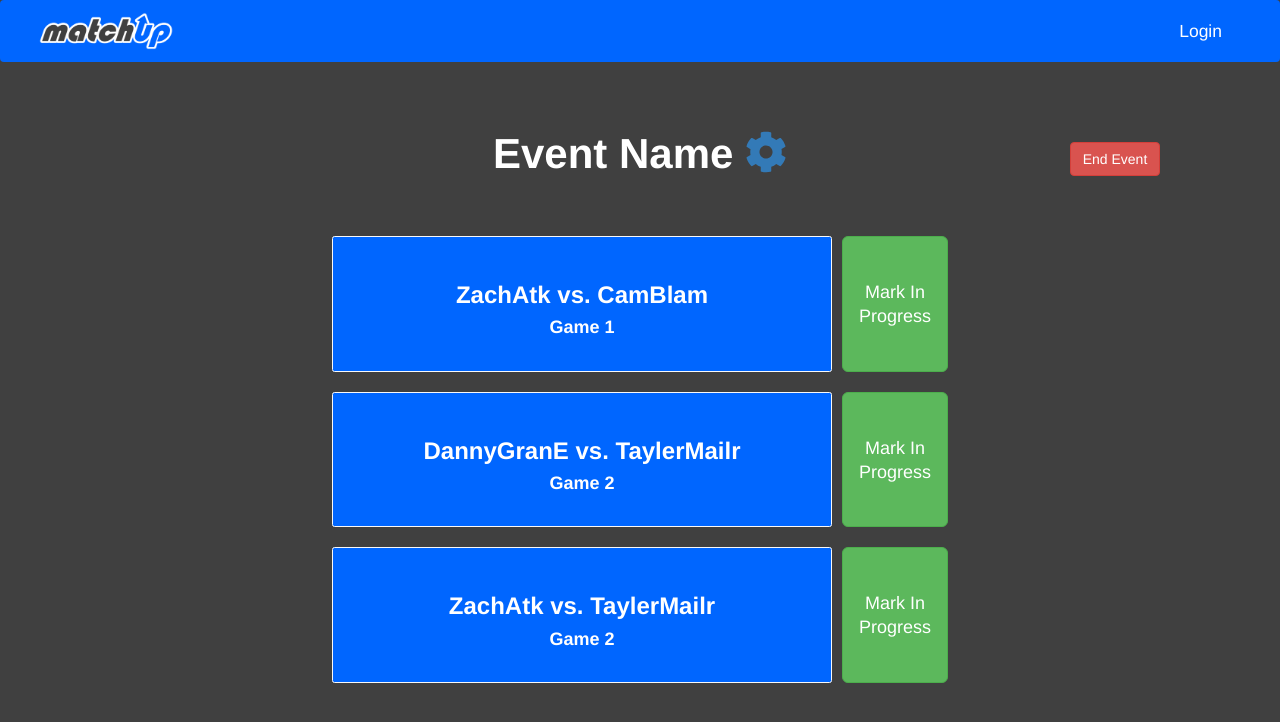
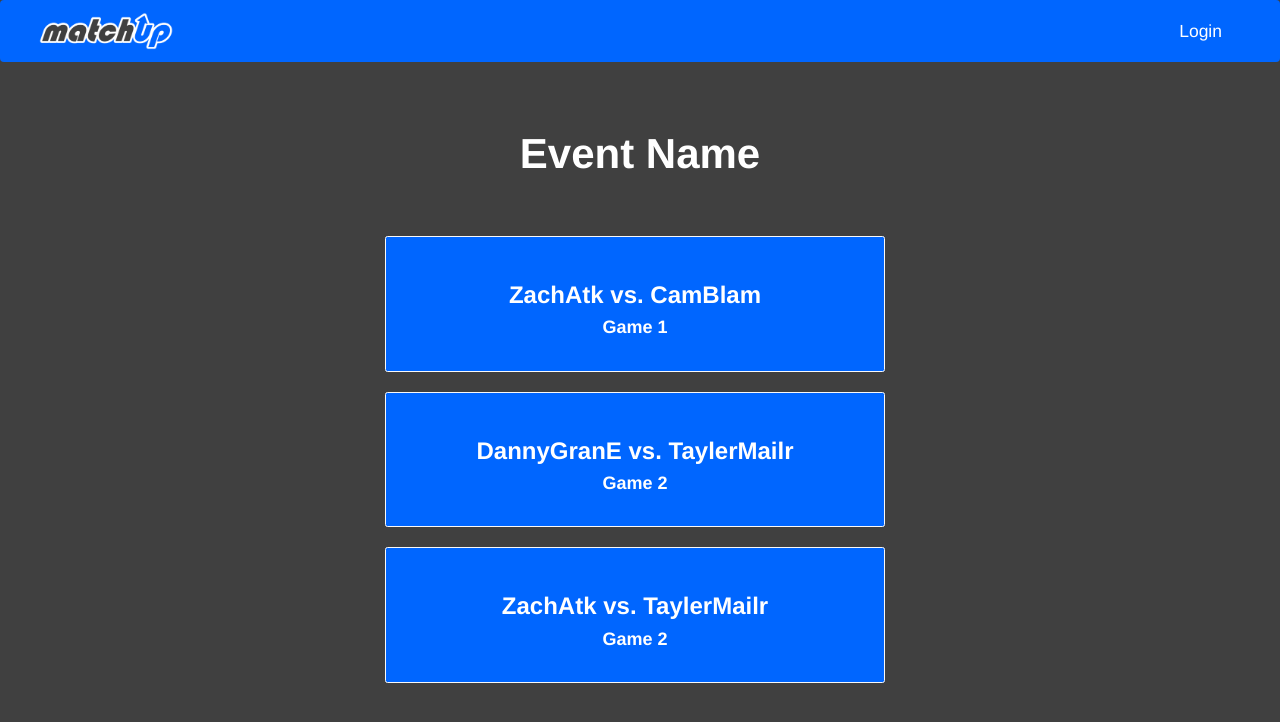
Before and after one commit to C-Dahr/matchup, a Vue app in the folder client/: page /matches in a window 1280 px wide. Shown: the top 722 px of the page. Built offline with nearby package versions, Linux system fonts and the light colour scheme.

Commit message:
Added a version of the page for when user is logged out

```diff
--- a/client/src/components/MatchCard.vue
+++ b/client/src/components/MatchCard.vue
@@ -7,7 +7,7 @@
                 <h4 class="card-title">{{ game }}</h4>
             </div>
             </b-card>
-            <button class="btn btn-success btn-lg in-progress-submit" type="submit">
+            <button v-if=loggedIn class="btn btn-success btn-lg in-progress-submit" type="submit">
             Mark In<br/>Progress</button>
         </b-row>
         <b-row align-h="center">
@@ -19,6 +19,11 @@
 export default {
   name: 'MatchCard',
   props: ['player1', 'player2', 'game'],
+  data() {
+    return {
+      loggedIn: this.$store.getters.isLoggedIn,
+    };
+  },
 };
 </script>
 
--- a/client/src/views/MatchQueue.vue
+++ b/client/src/views/MatchQueue.vue
@@ -5,11 +5,13 @@
         <b-col sm="2"/>
         <b-col sm="8">
           <div class="form-title">
-            <p>Event Name <a href="editEvent"><font-awesome-icon icon="cog" size=""/></a></p>
+            <p>Event Name
+              <a v-if=loggedIn href="editEvent"><font-awesome-icon icon="cog" size=""/></a>
+            </p>
           </div>
         </b-col>
         <b-col sm="2">
-          <input class="btn btn-danger" type="submit" value="End Event"/>
+          <input class="btn btn-danger" v-if=loggedIn type="submit" value="End Event"/>
         </b-col>
       </b-row>
     </b-container>
@@ -34,6 +36,7 @@ export default {
     return {
       errors: [],
       maxVisibleMatches: 5,
+      loggedIn: this.$store.getters.isLoggedIn,
       matchData: [
         { player1: 'ZachAtk', player2: 'CamBlam', game: 'Game 1' },
         { player1: 'DannyGranE', player2: 'TaylerMailr', game: 'Game 2' },
```
